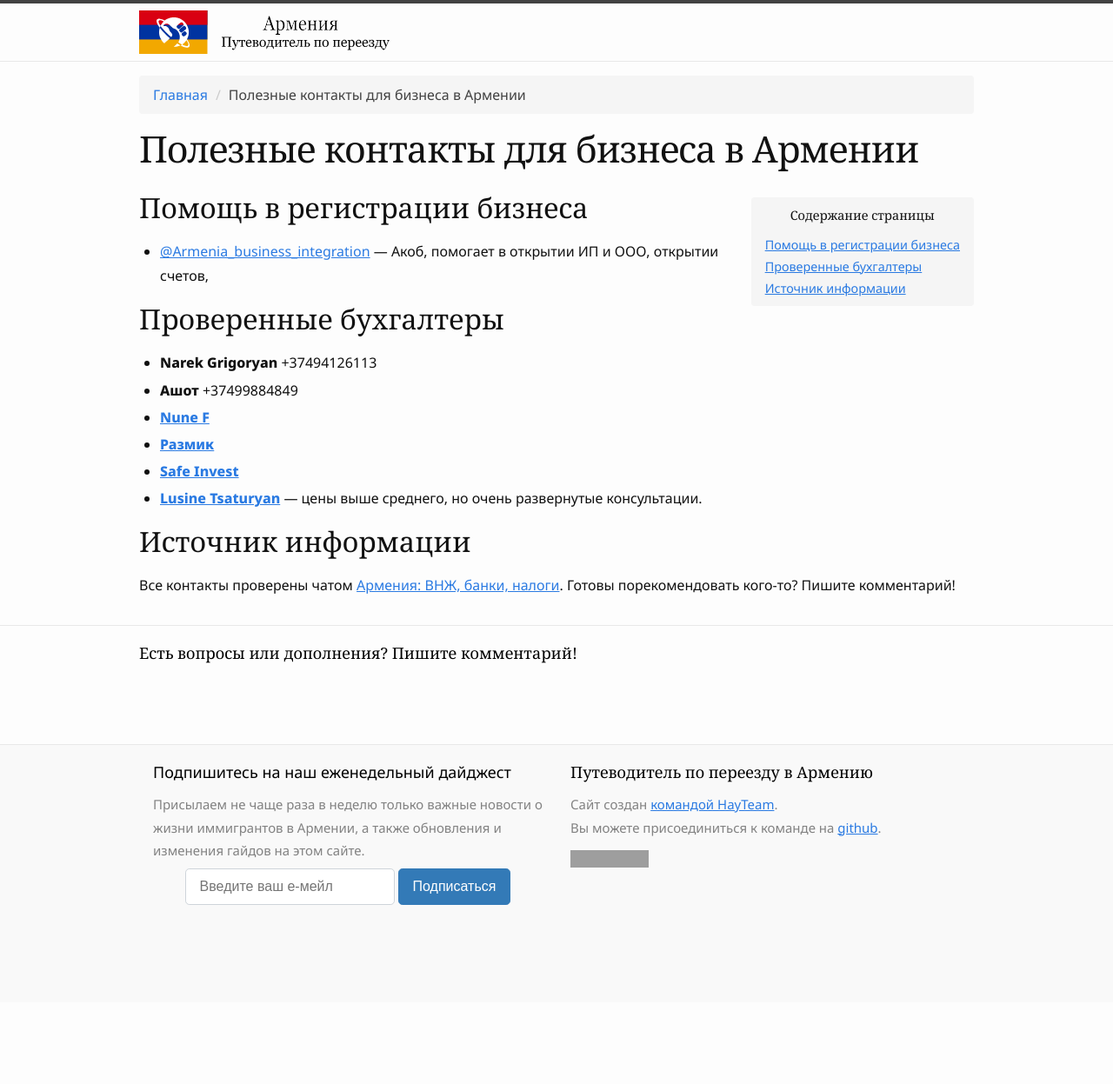
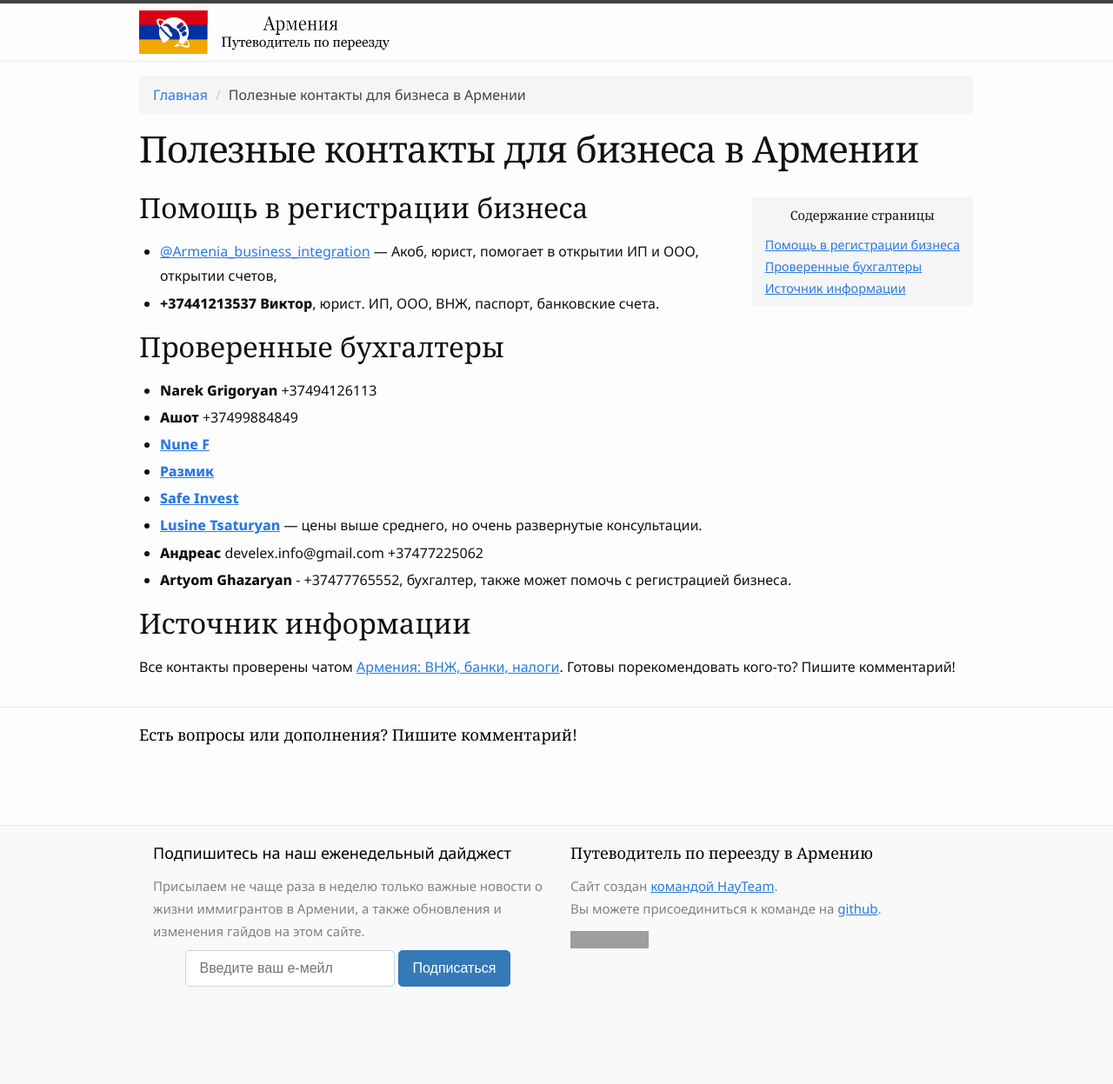
Before and after one commit to haywiki/haywiki.github.io, a Jekyll site: the page built from business/contacts.md, in a window 1280 px wide. Shown: the whole page at 87% size. Built offline with Jekyll 4.4.1, drawn with Linux system fonts in a browser that asks for light colours; a script that is not in the unit is left out; before the commit the page ends 1153 px from its top, so only the background shows below that; grey boxes are pictures that could not be loaded.

Commit message:
больше контактов бухов и юристов

```diff
--- a/business/contacts.md
+++ b/business/contacts.md
@@ -5,7 +5,8 @@ layout: page
 
 ## Помощь в регистрации бизнеса
 
-- [@Armenia_business_integration](https://t.me/Armenia_business_integration) — Акоб, помогает в открытии ИП и ООО, открытии счетов,
+- [@Armenia_business_integration](https://t.me/Armenia_business_integration) — Акоб, юрист, помогает в открытии ИП и ООО, открытии счетов,
+- **+37441213537 Виктор**, юрист. ИП, ООО, ВНЖ, паспорт, банковские счета.
 
 ## Проверенные бухгалтеры
 
@@ -15,6 +16,8 @@ layout: page
 - **[Размик](https://t.me/trustmeiamaaccountant)**
 - **[Safe Invest](https://t.me/safe_invest_accounting)**
 - **[Lusine Tsaturyan](https://t.me/Lusine_Tsaturyan)** — цены выше среднего, но очень развернутые консультации.
+- **Андреас** develex.info@gmail.com +37477225062
+- **Artyom Ghazaryan** - +37477765552, бухгалтер, также может помочь с регистрацией бизнеса.
 
 ## Источник информации
 
```
